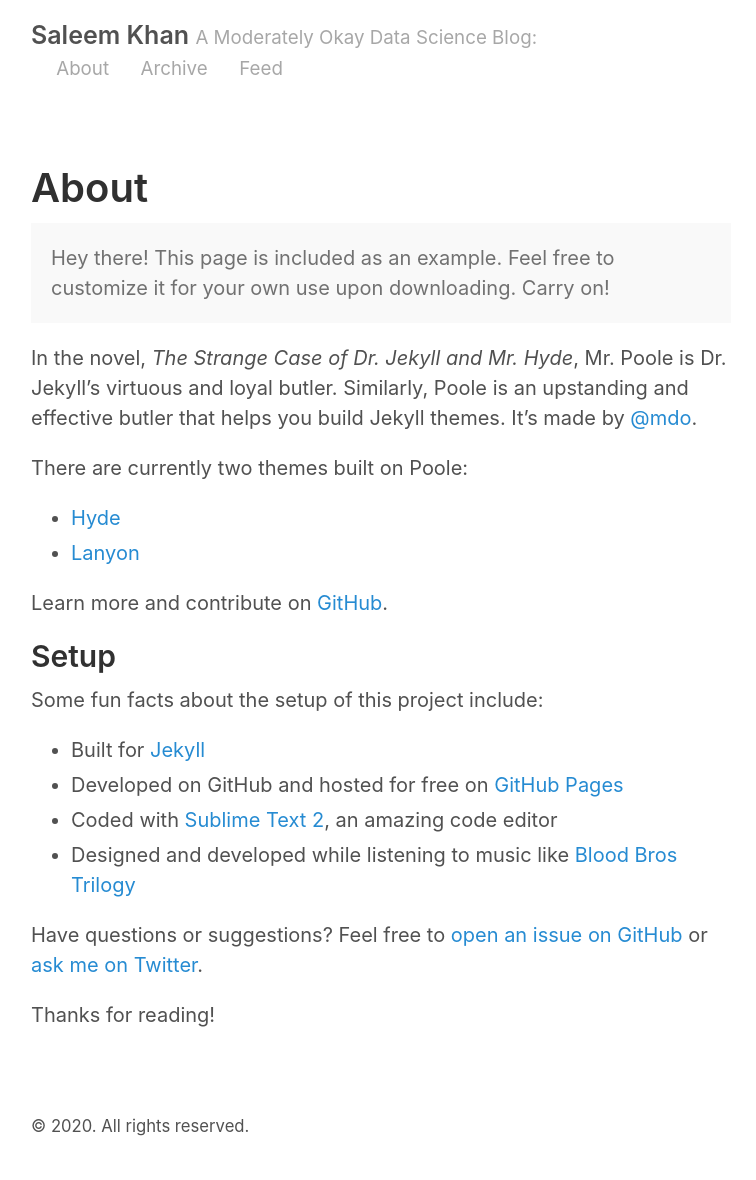
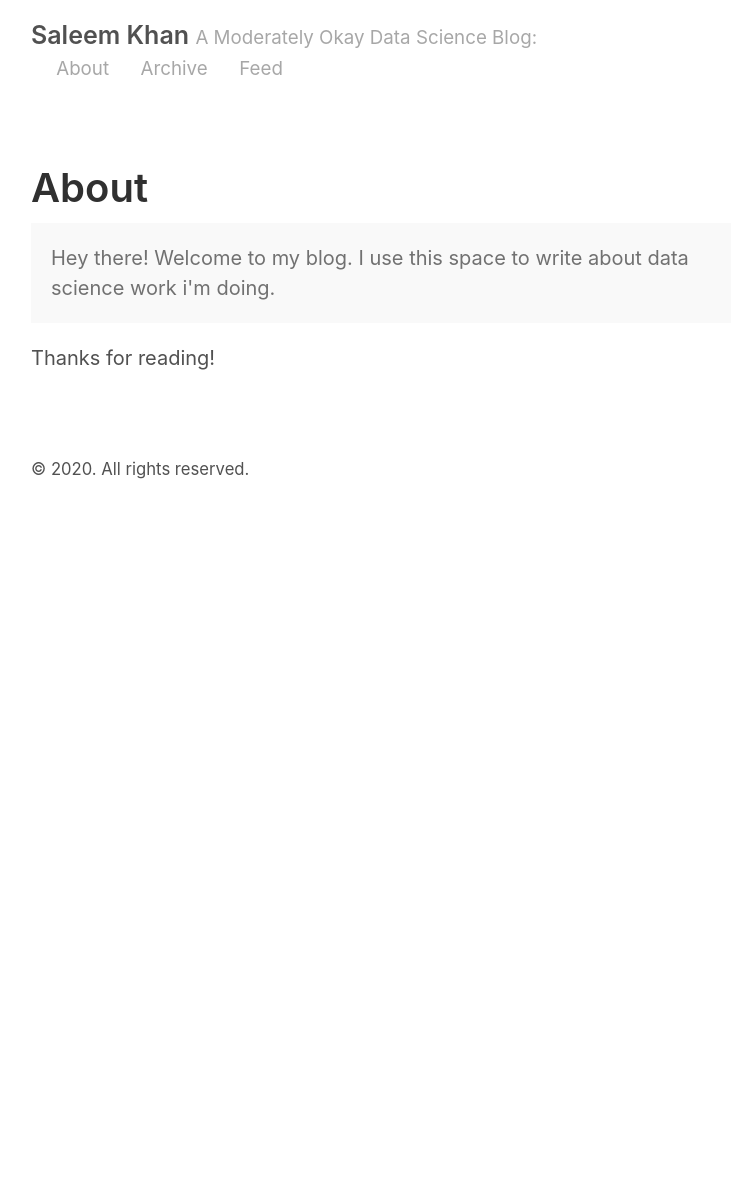
Before and after one commit to skhan-tech/skhan-tech.github.io, a Jekyll site: the page built from about.md, in a window 1280 px wide. Shown: the whole page, without its empty margins (259-1015 px from the left). Built offline with Jekyll 4.4.1, drawn with Linux system fonts in a browser that asks for light colours; after the commit the page ends 900 px from its top, so only the background shows below that.

Commit message:
Update about.md

```diff
--- a/about.md
+++ b/about.md
@@ -4,27 +4,7 @@ title: About
 ---
 
 <p class="message">
-  Hey there! This page is included as an example. Feel free to customize it for your own use upon downloading. Carry on!
+  Hey there! Welcome to my blog. I use this space to write about data science work i'm doing.
 </p>
 
-In the novel, *The Strange Case of Dr. Jekyll and Mr. Hyde*, Mr. Poole is Dr. Jekyll's virtuous and loyal butler. Similarly, Poole is an upstanding and effective butler that helps you build Jekyll themes. It's made by [@mdo](https://twitter.com/mdo).
-
-There are currently two themes built on Poole:
-
-* [Hyde](http://hyde.getpoole.com)
-* [Lanyon](http://lanyon.getpoole.com)
-
-Learn more and contribute on [GitHub](https://github.com/poole).
-
-## Setup
-
-Some fun facts about the setup of this project include:
-
-* Built for [Jekyll](http://jekyllrb.com)
-* Developed on GitHub and hosted for free on [GitHub Pages](https://pages.github.com)
-* Coded with [Sublime Text 2](http://sublimetext.com), an amazing code editor
-* Designed and developed while listening to music like [Blood Bros Trilogy](https://soundcloud.com/maddecent/sets/blood-bros-series)
-
-Have questions or suggestions? Feel free to [open an issue on GitHub](https://github.com/poole/poole/issues/new) or [ask me on Twitter](https://twitter.com/mdo).
-
 Thanks for reading!
```
